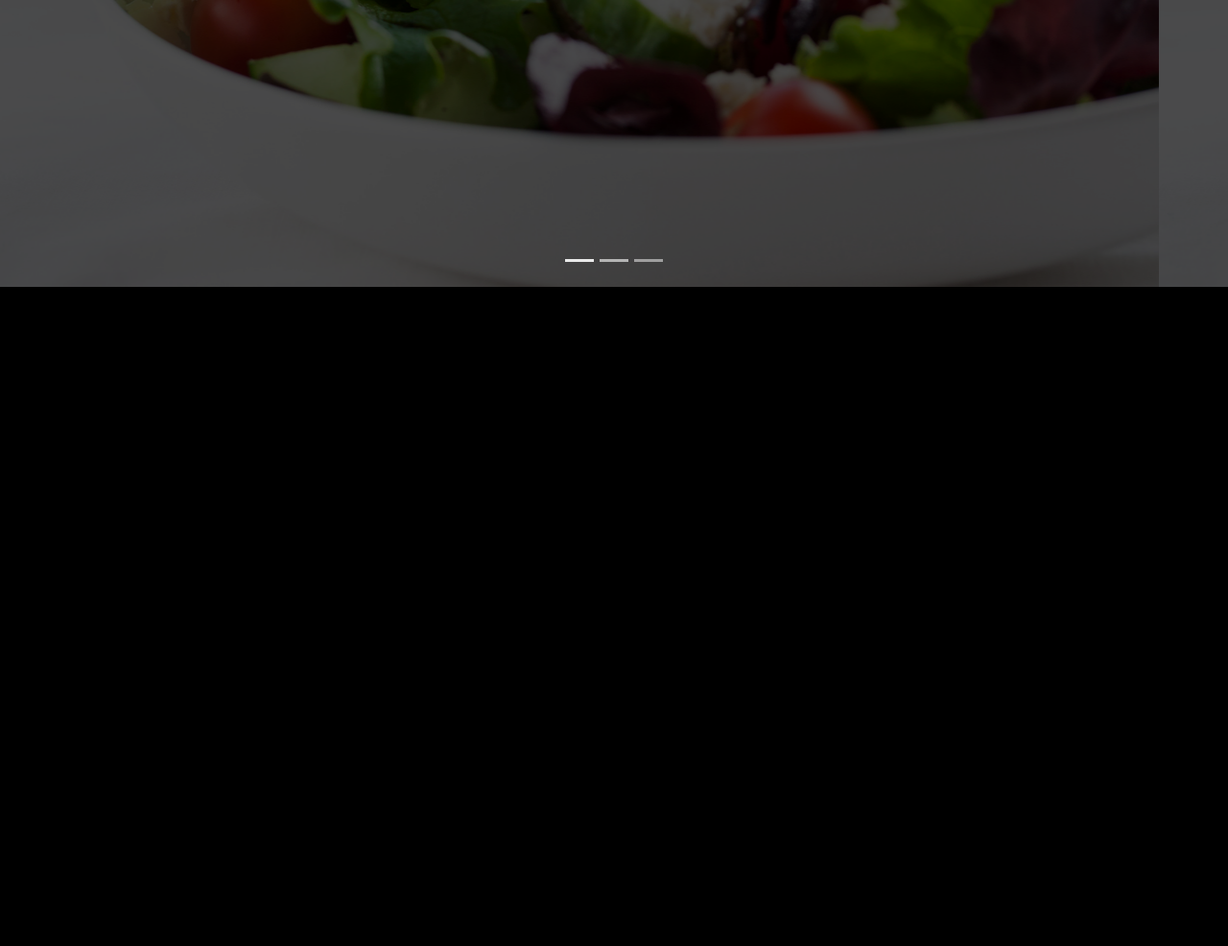
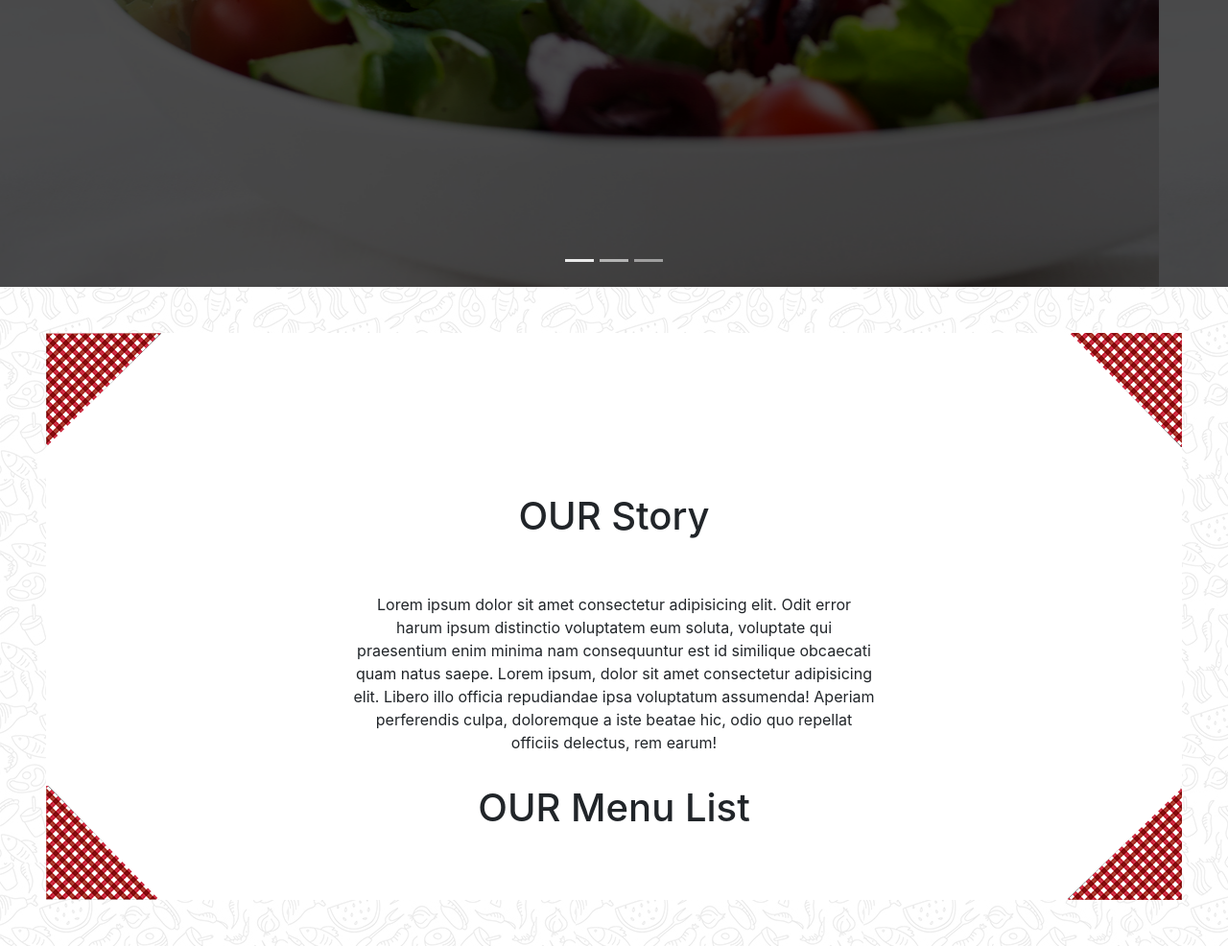
Before and after one commit to PierrePsome/Projet-01, a website: page index.html in a window 1280 px wide. Shown: the part 554-1540 px from the top of the page at 96% size. Before the commit the page ends 853 px from the top, so only its background shows below. Drawn offline with nearby package versions, Linux system fonts and the light colour scheme; files whose address does not match are found by name.

Commit message:
commit 3 22/07 16h

```diff
--- a/index.html
+++ b/index.html
@@ -102,7 +102,30 @@
         </div>
     </div>
 
+    <div class="section2 p-5">
 
+        <div class="container1">
+                <img src="../git_bootstrap_les_chefs/public/images/box-left-top.png" alt="">
+                <img class="tri2" src="../git_bootstrap_les_chefs/public/images/box-right-top.png" alt="">
+                <img class="tri3" src="../git_bootstrap_les_chefs/public/images/box-bottom-left.png" alt="">
+                <img class="tri4" src="../git_bootstrap_les_chefs/public/images/box-bottom_right.png" alt="">
+
+
+            <div class="d-flex flex-column justify-content-center align-items-center p-5">
+
+            <div class="pb-5">
+                <h1>OUR Story</h1>
+            </div>
+            <div class="w-50 text-center">
+                <P>Lorem ipsum dolor sit amet consectetur adipisicing elit. Odit error harum ipsum distinctio voluptatem eum soluta, voluptate qui praesentium enim minima nam consequuntur est id similique obcaecati quam natus saepe. Lorem ipsum, dolor sit amet consectetur adipisicing elit. Libero illo officia repudiandae ipsa voluptatum assumenda! Aperiam perferendis culpa, doloremque a iste beatae hic, odio quo repellat officiis delectus, rem earum!</P>
+            </div>
+            <div class="p-3">
+                <h1>OUR Menu List</h1>
+            </div>
+            <div></div>
+        </div>
+        </div>
+    </div>
 
 
 
--- a/src/sass/module/_style.sass
+++ b/src/sass/module/_style.sass
@@ -8,9 +8,34 @@ body
     max-width: 100%
     max-height: 100%
 
-    .bg1
+.bg1
     width: 100%
     height: 100%
 
 .banner
     opacity: 0.3
+
+.section2
+    position: relative
+    width: 100%
+    background-color: white
+    background: url(../../../git_bootstrap_les_chefs/public/images/main_bg.jpg)
+
+.container1
+    background-color: white
+
+.conimg
+    position: relative
+    max-width: 100%
+
+.tri2
+    position: absolute
+    right: 0%
+
+.tri3
+    position: absolute
+    bottom: 0%
+
+
+.tri4
+    position: absolute
```
Also changed, not shown: public/css/app.css, 1 other file.
